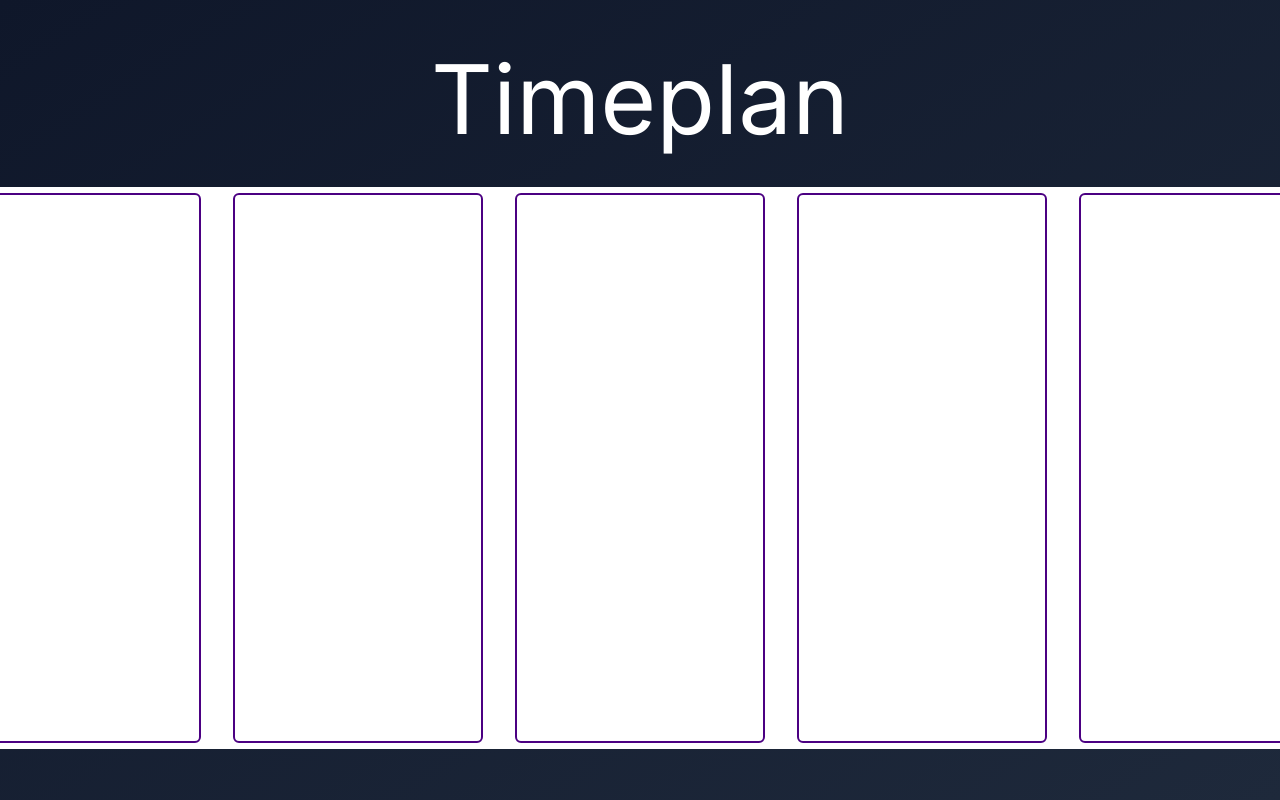
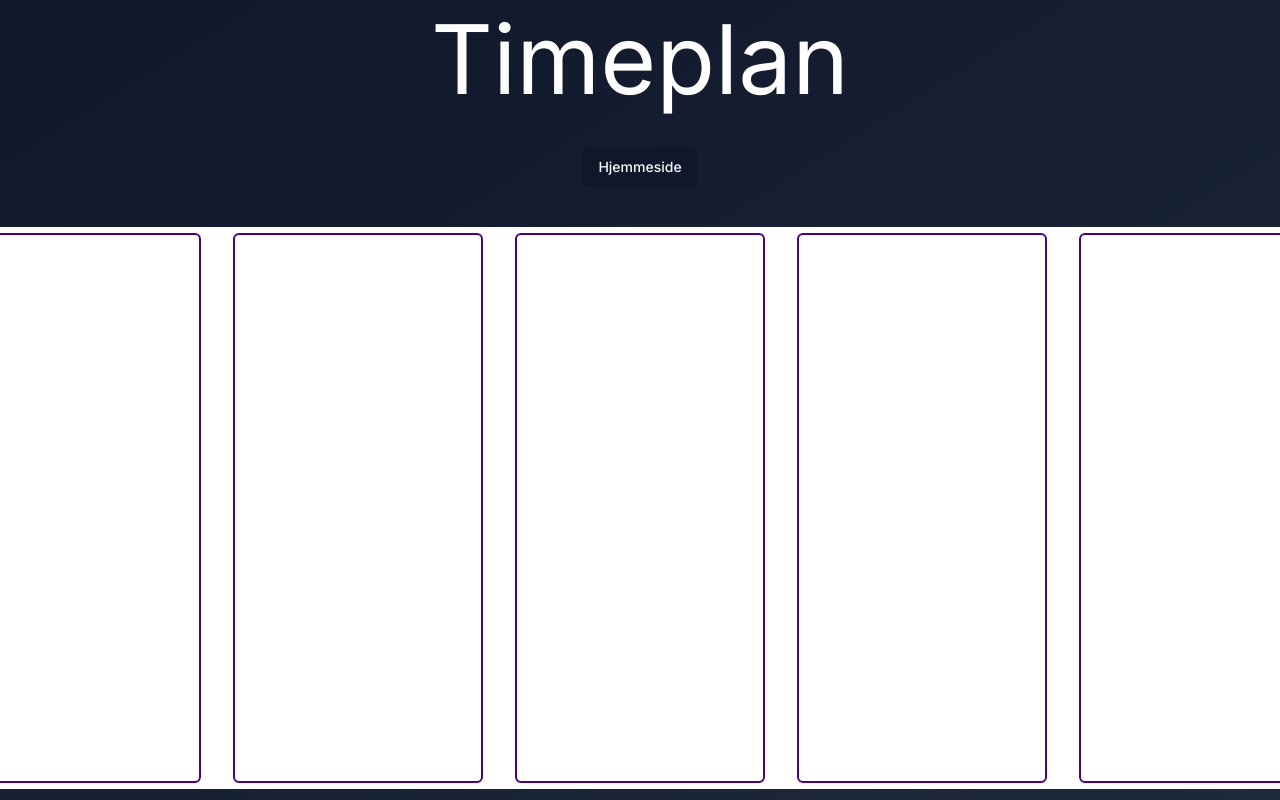
Before and after one commit to tiller-vgs/Timeplan, a Next.js app in the folder timeplan/: page /schedule in a window 1280 px wide. Shown: the top 800 px of the page. Built offline with nearby package versions, Linux system fonts and the light colour scheme.

Commit message:
feat: Add a button to go to page: Hjemmeside.
A loger description of the change is not nessesary.

```diff
--- a/timeplan/app/page.jsx
+++ b/timeplan/app/page.jsx
@@ -1,6 +1,6 @@
 import Link from "next/link";
+
 import {Button} from "@/components/ui/button"
-
 export default function Home() {
   return (
     <main className="min-h-screen bg-gradient-to-br text-white from-slate-900 to-slate-800">
--- a/timeplan/app/schedule/page.jsx
+++ b/timeplan/app/schedule/page.jsx
@@ -1,3 +1,5 @@
+import Link from "next/link";
+import {Button} from "@/components/ui/button"
 export default function Schedule() {
   // Definer variabler for størrelse og mellomrom
   const boxWidth = "250px";
@@ -9,6 +11,10 @@ export default function Schedule() {
     <main className="flex flex-col items-center justify-center min-h-screen bg-gradient-to-br text-white from-slate-900 to-slate-800">
       <div className="flex flex-col items-center gap-y-10">
         <h1 className="text-8xl">Timeplan</h1>
+
+        <Button asChild>
+            <Link href="/">Hjemmeside</Link>
+        </Button>
 
         <div
           style={{
```
